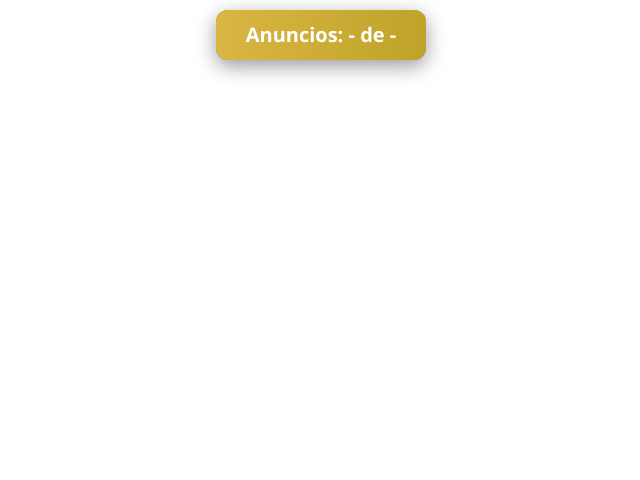
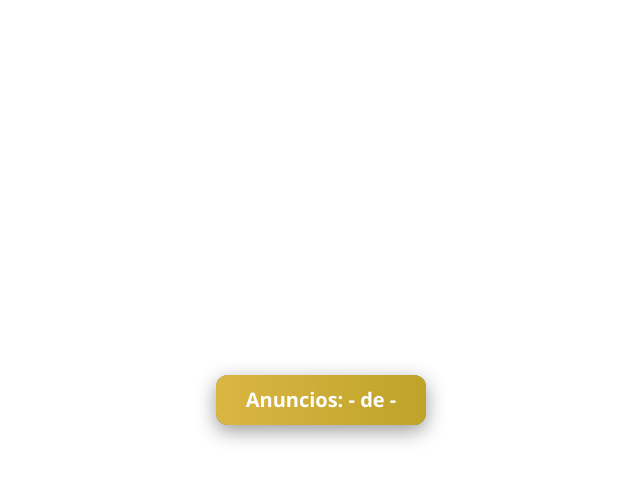
Before and after one commit to CsCheems/Widget-AdRun, a website: page public/widget/widget.html in a window 1280 px wide. Shown: the whole page, without its empty margins (319-959 px from the left). Drawn offline with nearby package versions, Linux system fonts and the light colour scheme.

Commit message:
se centro el widget

```diff
--- a/public/widget/widget.css
+++ b/public/widget/widget.css
@@ -8,9 +8,11 @@ body {
 }
 
 #container {
-  display: flex;
-  justify-content: center;
-  align-items: center;
+  position: absolute;
+	top: 50%;
+	left: 50%;
+	transform: translate(-50%, -50%);
+	display: flex;
 }
 
 #info {
```
